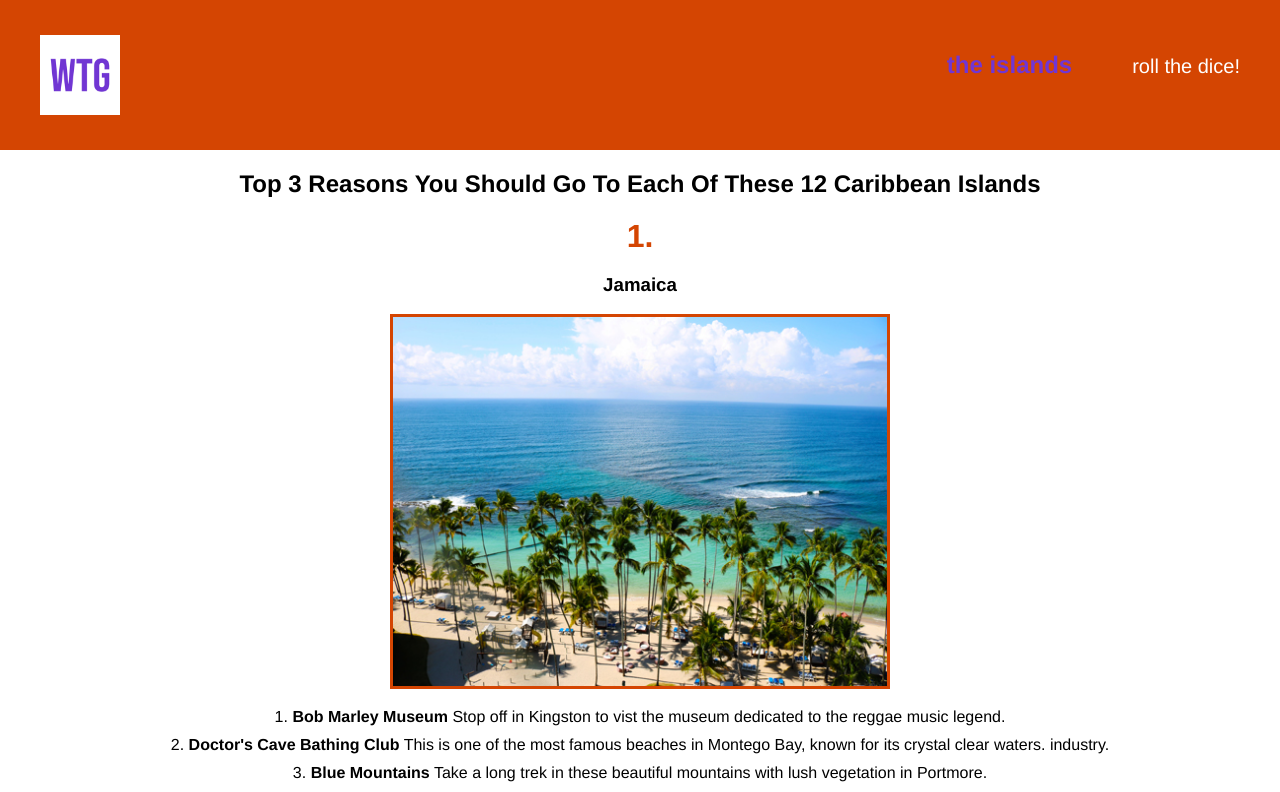
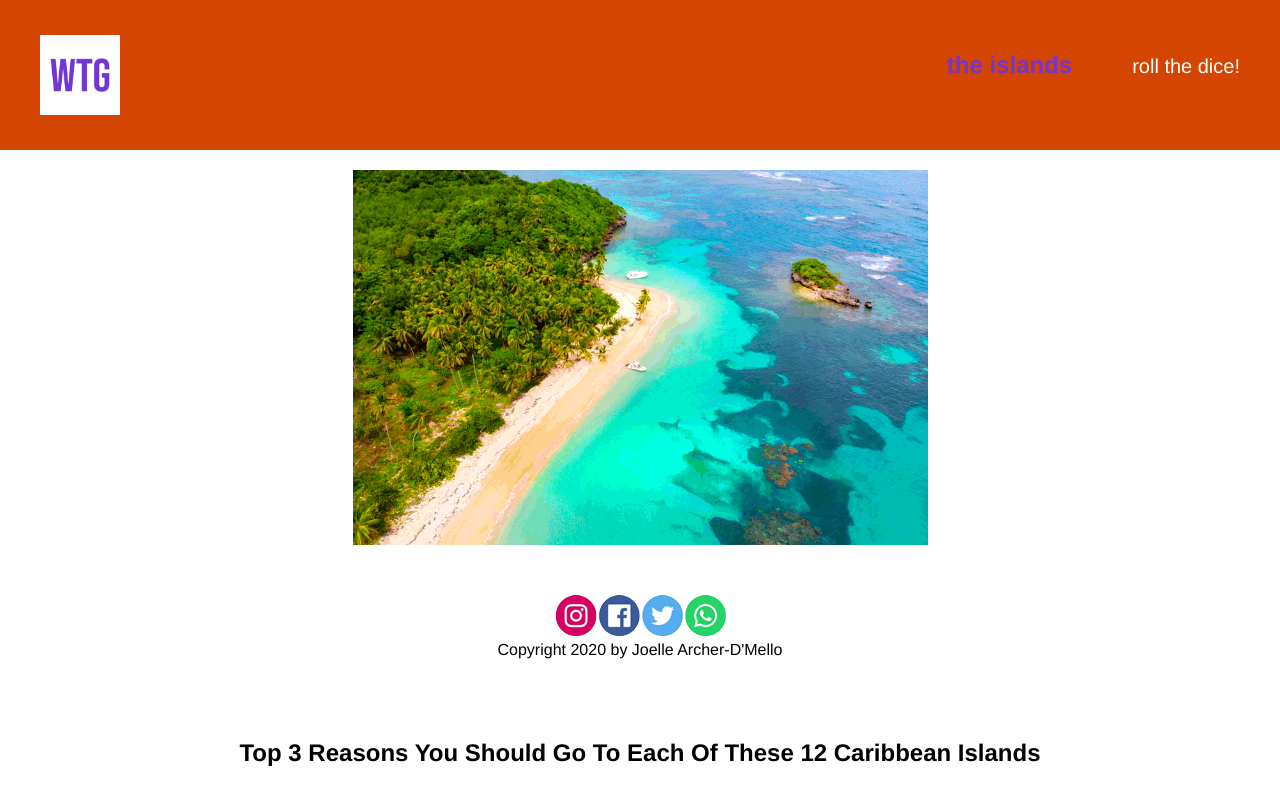
Before and after one commit to GiacomoSorbi/joellearcher-module-ii, a React (Create React App) app: page /theislands in a window 1280 px wide. Shown: the top 792 px of the page. Built offline with nearby package versions, Linux system fonts and the light colour scheme.

Commit message:
26.07.20_7

```diff
--- a/src/App.js
+++ b/src/App.js
@@ -14,7 +14,7 @@ function App() {
     <BrowserRouter>
       <div className="App">
         <Navbar />
-        <Route exact path="/" component={Home} />
+        <Route path="/" component={Home} />
         <Route exact path="/theislands" component={Islands} />
         <Route exact path="/rollthedice" component={Dice} />
       </div>
```
